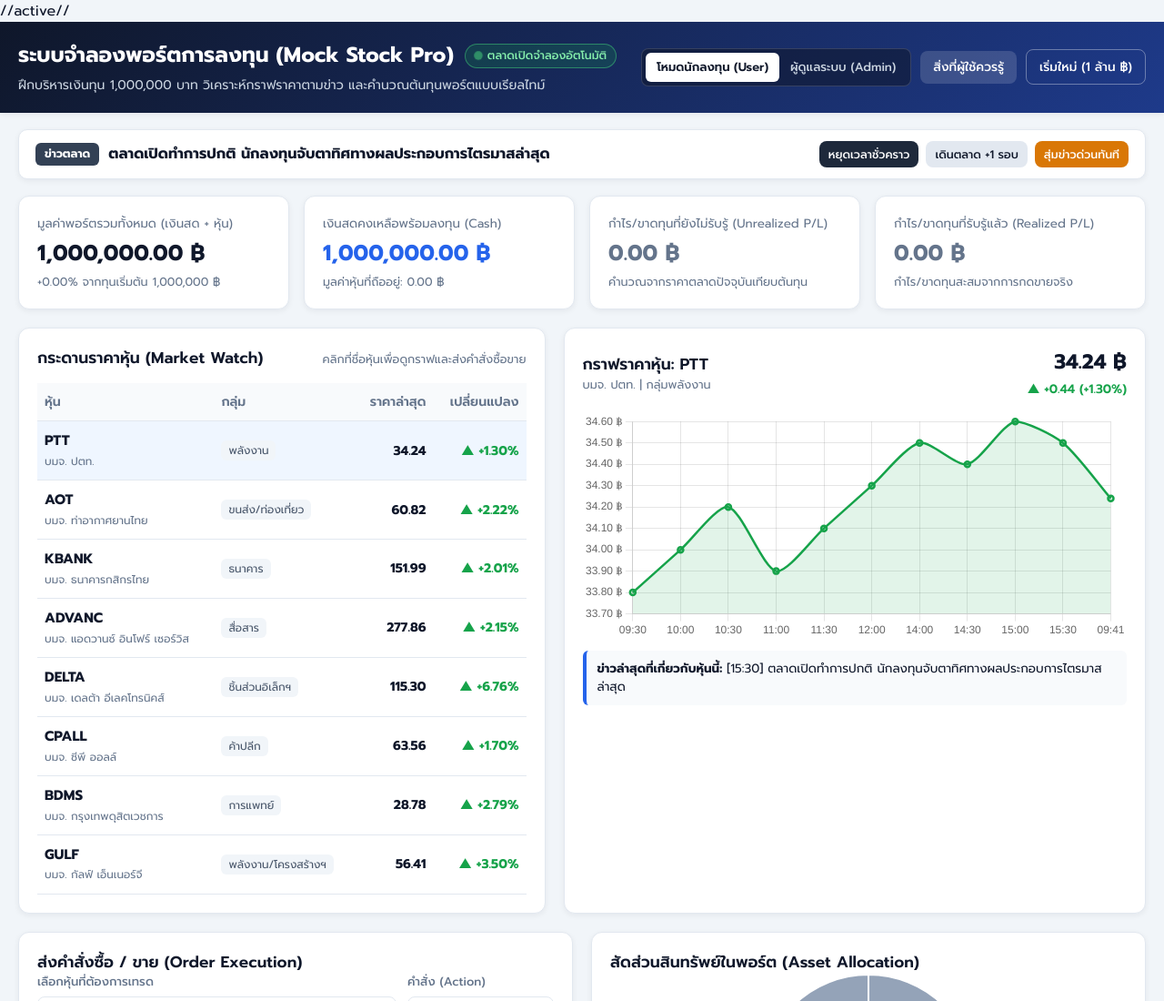
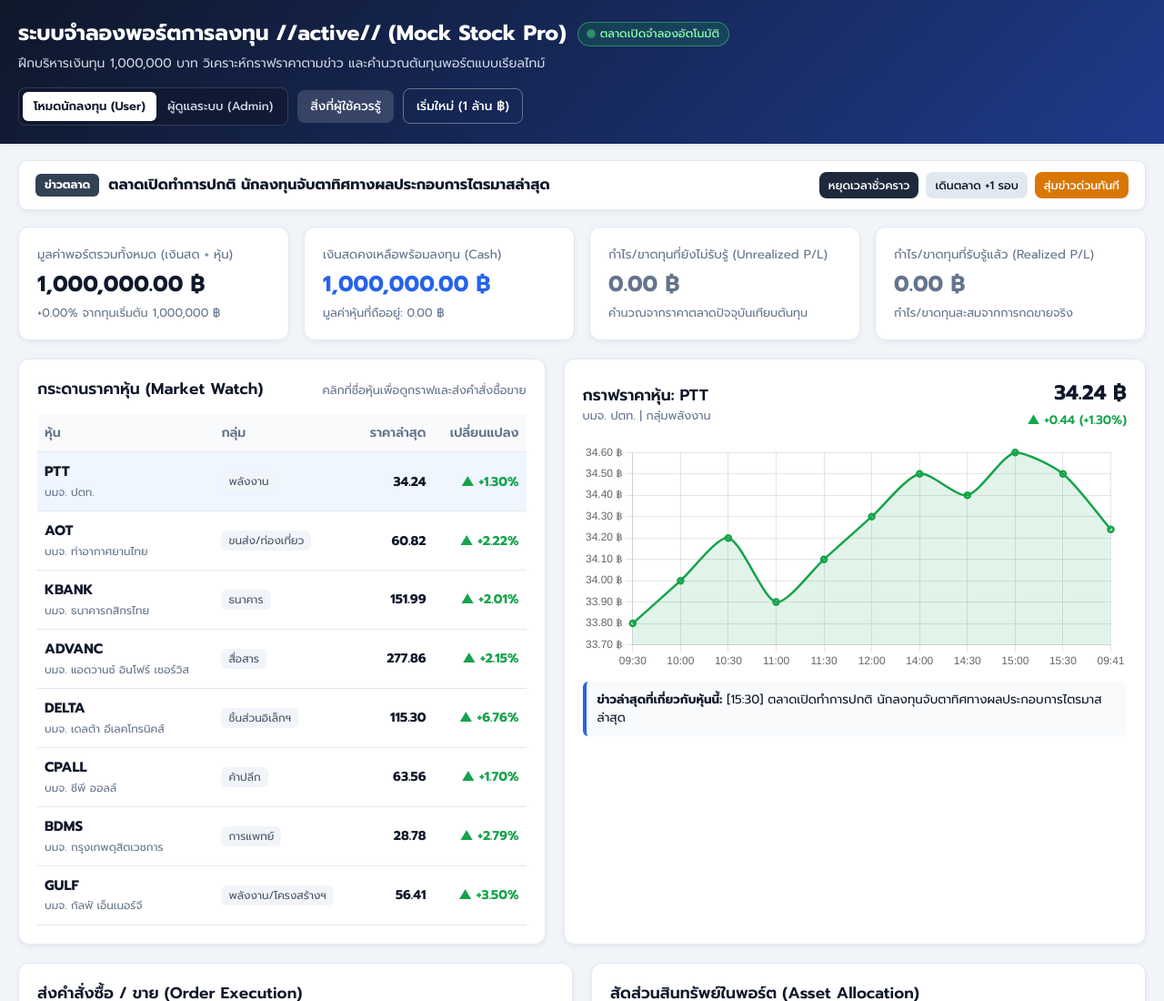
Before and after one commit to 67022142-web/my-profile, a plain HTML site: page STOCK/index.html in a window 1280 px wide. Shown: the top 1100 px of the page at 91% size. Drawn offline with nearby package versions, Linux system fonts and the light colour scheme.

```diff
--- a/STOCK/index.html
+++ b/STOCK/index.html
@@ -10,14 +10,14 @@
   <link rel="stylesheet" href="style.css" />
   <script src="https://cdn.jsdelivr.net/npm/chart.js"></script>
 </head>
-//active//
+
 <body>
   <!-- แถบเมนูด้านบน -->
   <header class="app-header">
     <div class="container header-content">
       <div>
         <div class="title-row">
-          <h1>ระบบจำลองพอร์ตการลงทุน (Mock Stock Pro)</h1>
+          <h1>ระบบจำลองพอร์ตการลงทุน //active// (Mock Stock Pro)</h1>
           <span id="liveBadge" class="live-badge"><span class="dot"></span> ตลาดเปิดจำลองอัตโนมัติ</span>
         </div>
         <p class="subtitle">ฝึกบริหารเงินทุน 1,000,000 บาท วิเคราะห์กราฟราคาตามข่าว และคำนวณต้นทุนพอร์ตแบบเรียลไทม์</p>
```
